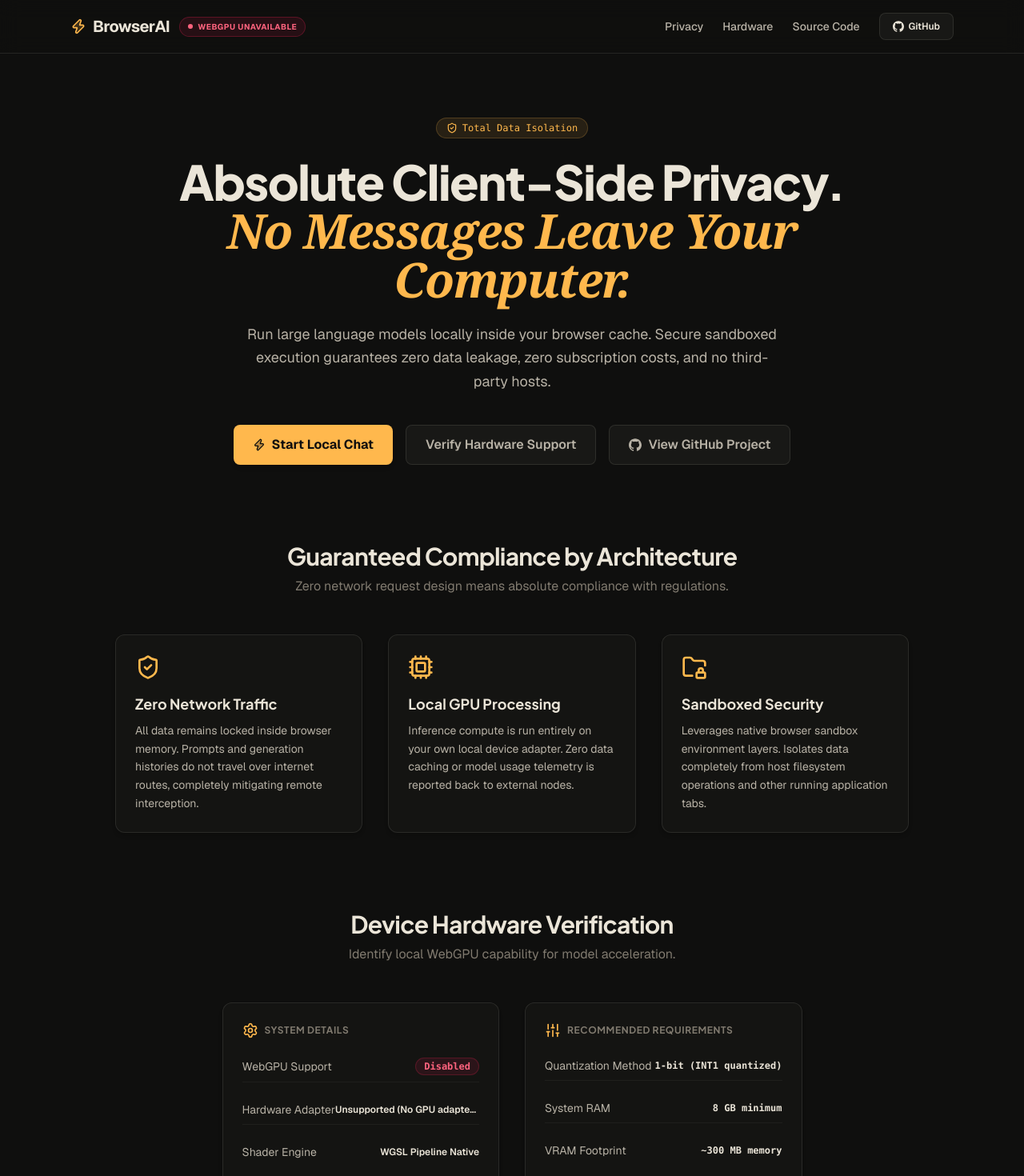
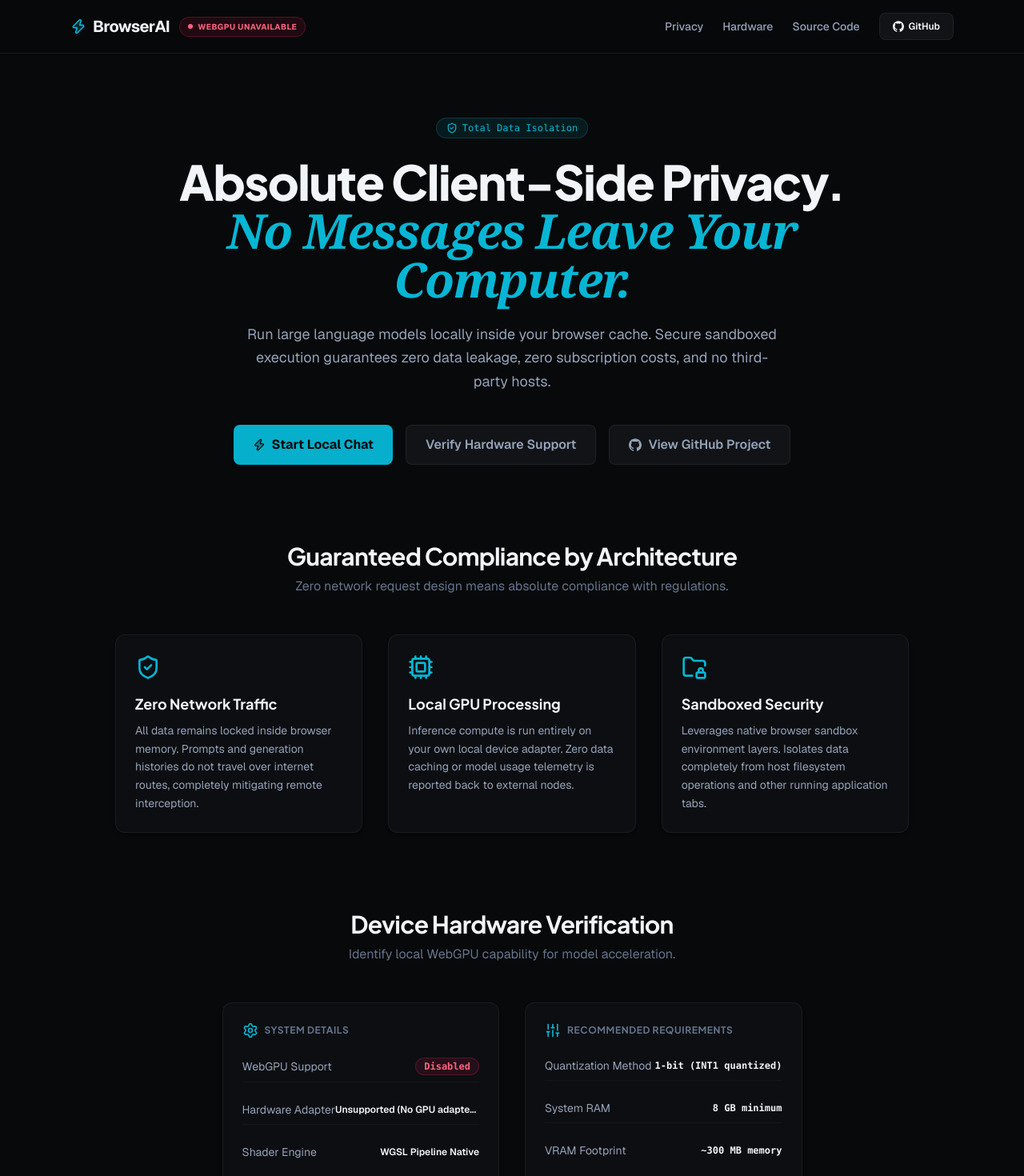
Before and after one commit to phaneesh29/browser_ai, a React (Vite) app: page / in a window 1280 px wide. Shown: the top 1470 px of the page at 80% size. Built offline with nearby package versions, Linux system fonts and the light colour scheme; what @streamdown/math would draw is missing.

Commit message:
design: remove Prism logo, implement Obsidian & Neon Cyan color scheme across pages, and add dual-ring progress loader

```diff
--- a/src/index.css
+++ b/src/index.css
@@ -3,27 +3,27 @@
 @import "tailwindcss";
 
 @theme {
-  --color-brand-blue: #2563eb;
-  --color-brand-indigo: #4f46e5;
-  --color-brand-slate: #0f172a;
+  --color-brand-cyan: #06b6d4;
+  --color-brand-blue: #3b82f6;
+  --color-brand-obsidian: #08090a;
 }
 
 :root {
-  --cream: #ebe5d8;
-  --cream-dim: #b8b2a6;
-  --muted: #807a6f;
-  --line: rgba(235, 229, 216, 0.1);
-  --line-2: rgba(235, 229, 216, 0.2);
-  --bg-dark: #0f0f0e;
-  --bg-card: #181816;
-  --bg-inner: #121211;
-  --prism-1: #ff7a5c;
-  --prism-2: #ffb84d;
-  --prism-6: #b67be8;
+  --cream: #f1f5f9;
+  --cream-dim: #94a3b8;
+  --muted: #64748b;
+  --line: rgba(255, 255, 255, 0.06);
+  --line-2: rgba(255, 255, 255, 0.12);
+  --bg-dark: #08090a;
+  --bg-card: #111317;
+  --bg-inner: #0d0e12;
+  --prism-1: #00f2fe;
+  --prism-2: #06b6d4;
+  --prism-6: #3b82f6;
 }
 
 body {
-  @apply bg-[#f8fafc] text-[#0f172a] antialiased;
+  @apply bg-[#08090a] text-[#f1f5f9] antialiased;
   font-family: 'Geist', system-ui, -apple-system, sans-serif;
   overflow-x: hidden;
 }
@@ -32,23 +32,22 @@ h1, h2, h3, h4 {
   font-family: 'Plus Jakarta Sans', system-ui, -apple-system, sans-serif;
 }
 
-/* Custom scrollbars for light theme */
+/* Custom scrollbars */
 ::-webkit-scrollbar {
   width: 8px;
   height: 8px;
 }
 ::-webkit-scrollbar-track {
-  background: #f1f5f9;
+  background: var(--bg-dark);
 }
 ::-webkit-scrollbar-thumb {
-  background: #cbd5e1;
+  background: var(--line-2);
   border-radius: 4px;
 }
 ::-webkit-scrollbar-thumb:hover {
-  background: #94a3b8;
+  background: var(--cream-dim);
 }
 
-/* Custom scrollbars for dark playground */
 .dark-playground ::-webkit-scrollbar-track {
   background: var(--bg-dark);
 }
--- a/src/pages/Home.tsx
+++ b/src/pages/Home.tsx
@@ -58,14 +58,14 @@ export default function Home() {
   }, [setPageTitle, setWebGpuStatus])
 
   return (
-    <div className="flex flex-col min-h-screen bg-[#0f0f0e] text-[#ebe5d8] selection:bg-[#ffb84d]/20 selection:text-[#ffb84d]">
+    <div className="flex flex-col min-h-screen bg-[#08090a] text-[#f1f5f9] selection:bg-[#06b6d4]/20 selection:text-[#06b6d4]">
 
       {/* 1. Header / Top Navigation */}
-      <header className="sticky top-0 z-50 backdrop-blur-md bg-[#0f0f0e]/80 border-b border-[rgba(235,229,216,0.1)]">
+      <header className="sticky top-0 z-50 backdrop-blur-md bg-[#08090a]/80 border-b border-[rgba(255,255,255,0.06)]">
         <nav className="max-w-6xl mx-auto px-6 py-4 flex items-center justify-between">
           <div className="flex items-center gap-3">
-            <span className="text-xl font-bold tracking-tight text-[#ebe5d8] flex items-center gap-2">
-              <Zap className="w-5 h-5 text-[#ffb84d] fill-[#ffb84d]/20" /> BrowserAI
+            <span className="text-xl font-bold tracking-tight text-[#f1f5f9] flex items-center gap-2">
+              <Zap className="w-5 h-5 text-[#06b6d4] fill-[#06b6d4]/20" /> BrowserAI
             </span>
             {webGpuSupported !== null && (
               <span className={`text-[10px] font-bold px-2.5 py-1 rounded-full flex items-center gap-1.5 uppercase tracking-wider border ${
@@ -79,14 +79,14 @@ export default function Home() {
             )}
           </div>
           <div className="flex items-center gap-6">
-            <a href="#privacy" className="text-sm font-medium text-[#b8b2a6] hover:text-[#ebe5d8] transition-colors">Privacy</a>
-            <a href="#diagnostics" className="text-sm font-medium text-[#b8b2a6] hover:text-[#ebe5d8] transition-colors">Hardware</a>
-            <a href="#opensource" className="text-sm font-medium text-[#b8b2a6] hover:text-[#ebe5d8] transition-colors">Source Code</a>
+            <a href="#privacy" className="text-sm font-medium text-[#94a3b8] hover:text-[#f1f5f9] transition-colors">Privacy</a>
+            <a href="#diagnostics" className="text-sm font-medium text-[#94a3b8] hover:text-[#f1f5f9] transition-colors">Hardware</a>
+            <a href="#opensource" className="text-sm font-medium text-[#94a3b8] hover:text-[#f1f5f9] transition-colors">Source Code</a>
             <a
               href={repoUrl}
               target="_blank"
               rel="noreferrer"
-              className="text-xs font-semibold px-4 py-2 bg-[#181816] hover:bg-[#1f1f1d] text-[#ebe5d8] border border-[rgba(235,229,216,0.1)] rounded-lg transition-colors flex items-center gap-1.5"
+              className="text-xs font-semibold px-4 py-2 bg-[#111317] hover:bg-[#1e293b]/50 text-[#f1f5f9] border border-[rgba(255,255,255,0.06)] rounded-lg transition-colors flex items-center gap-1.5"
             >
               <GithubIcon className="w-3.5 h-3.5" /> GitHub
             </a>
@@ -99,30 +99,30 @@ export default function Home() {
 
         {/* Hero Section */}
         <section className="text-center pt-8 max-w-4xl mx-auto px-4">
-          <div className="inline-flex items-center gap-1.5 px-3 py-1 rounded-full border border-[#ffb84d]/20 bg-[#ffb84d]/10 text-[#ffb84d] text-xs font-mono mb-6">
-            <ShieldCheck className="w-3.5 h-3.5 text-[#ffb84d]" />
+          <div className="inline-flex items-center gap-1.5 px-3 py-1 rounded-full border border-[#06b6d4]/20 bg-[#06b6d4]/10 text-[#06b6d4] text-xs font-mono mb-6">
+            <ShieldCheck className="w-3.5 h-3.5 text-[#06b6d4]" />
             Total Data Isolation
           </div>
 
-          <h1 className="text-4xl sm:text-6xl font-extrabold tracking-tight leading-none text-[#ebe5d8]">
+          <h1 className="text-4xl sm:text-6xl font-extrabold tracking-tight leading-none text-[#f1f5f9]">
             Absolute Client-Side Privacy. <br />
-            <span className="font-serif italic text-[#ffb84d]">No Messages Leave Your Computer.</span>
+            <span className="font-serif italic text-[#06b6d4]">No Messages Leave Your Computer.</span>
           </h1>
 
-          <p className="mt-6 text-[#b8b2a6] text-base sm:text-lg max-w-2xl mx-auto leading-relaxed">
+          <p className="mt-6 text-[#94a3b8] text-base sm:text-lg max-w-2xl mx-auto leading-relaxed">
             Run large language models locally inside your browser cache. Secure sandboxed execution guarantees zero data leakage, zero subscription costs, and no third-party hosts.
           </p>
 
           <div className="mt-10 flex flex-col sm:flex-row gap-4 justify-center">
             <Link
               to="/chat"
-              className="px-6 py-3 bg-[#ffb84d] hover:bg-[#ffa726] text-[#0f0f0e] font-bold rounded-lg transition-all shadow-md hover:shadow-lg flex items-center justify-center gap-2 cursor-pointer"
+              className="px-6 py-3 bg-[#06b6d4] hover:bg-[#0891b2] text-[#08090a] font-bold rounded-lg transition-all shadow-md hover:shadow-lg flex items-center justify-center gap-2 cursor-pointer animate-pulse"
             >
-              <Zap className="w-4 h-4 fill-[#0f0f0e]/25" /> Start Local Chat
+              <Zap className="w-4 h-4 fill-[#08090a]/25" /> Start Local Chat
             </Link>
             <a
               href="#diagnostics"
-              className="px-6 py-3 bg-[#181816] border border-[rgba(235,229,216,0.1)] hover:bg-[#1f1f1d] text-[#b8b2a6] hover:text-[#ebe5d8] font-semibold rounded-lg transition-all flex items-center justify-center gap-2"
+              className="px-6 py-3 bg-[#111317] border border-[rgba(255,255,255,0.06)] hover:bg-[#1e293b]/50 text-[#94a3b8] hover:text-[#f1f5f9] font-semibold rounded-lg transition-all flex items-center justify-center gap-2"
             >
               Verify Hardware Support
             </a>
@@ -130,9 +130,9 @@ export default function Home() {
               href={repoUrl}
               target="_blank"
               rel="noreferrer"
-              className="px-6 py-3 bg-[#181816] border border-[rgba(235,229,216,0.1)] hover:bg-[#1f1f1d] text-[#b8b2a6] hover:text-[#ebe5d8] font-semibold rounded-lg transition-all flex items-center justify-center gap-2"
+              className="px-6 py-3 bg-[#111317] border border-[rgba(255,255,255,0.06)] hover:bg-[#1e293b]/50 text-[#94a3b8] hover:text-[#f1f5f9] font-semibold rounded-lg transition-all flex items-center justify-center gap-2"
             >
-              <GithubIcon className="w-4 h-4 text-[#b8b2a6] group-hover:text-[#ebe5d8]" /> View GitHub Project
+              <GithubIcon className="w-4 h-4 text-[#94a3b8] group-hover:text-[#f1f5f9]" /> View GitHub Project
             </a>
           </div>
         </section>
@@ -140,31 +140,31 @@ export default function Home() {
         {/* Privacy & Compliance Section */}
         <section id="privacy" className="max-w-5xl mx-auto px-4 scroll-mt-24">
           <div className="text-center mb-12">
-            <h2 className="text-2xl sm:text-3xl font-bold tracking-tight text-[#ebe5d8]">Guaranteed Compliance by Architecture</h2>
-            <p className="text-[#807a6f] mt-2">Zero network request design means absolute compliance with regulations.</p>
+            <h2 className="text-2xl sm:text-3xl font-bold tracking-tight text-[#f1f5f9]">Guaranteed Compliance by Architecture</h2>
+            <p className="text-[#64748b] mt-2">Zero network request design means absolute compliance with regulations.</p>
           </div>
 
           <div className="grid grid-cols-1 md:grid-cols-3 gap-8">
-            <div className="bg-[#181816]/60 border border-[rgba(235,229,216,0.1)] rounded-xl p-6 shadow-md hover:border-[rgba(235,229,216,0.2)] transition-all">
-              <ShieldCheck className="w-8 h-8 text-[#ffb84d] mb-4" />
-              <h3 className="text-lg font-bold text-[#ebe5d8] mb-2">Zero Network Traffic</h3>
-              <p className="text-sm text-[#b8b2a6] leading-relaxed">
+            <div className="bg-[#111317]/60 border border-[rgba(255,255,255,0.06)] rounded-xl p-6 shadow-md hover:border-[rgba(255,255,255,0.12)] transition-all">
+              <ShieldCheck className="w-8 h-8 text-[#06b6d4] mb-4" />
+              <h3 className="text-lg font-bold text-[#f1f5f9] mb-2">Zero Network Traffic</h3>
+              <p className="text-sm text-[#94a3b8] leading-relaxed">
                 All data remains locked inside browser memory. Prompts and generation histories do not travel over internet routes, completely mitigating remote interception.
               </p>
             </div>
 
-            <div className="bg-[#181816]/60 border border-[rgba(235,229,216,0.1)] rounded-xl p-6 shadow-md hover:border-[rgba(235,229,216,0.2)] transition-all">
-              <Cpu className="w-8 h-8 text-[#ffb84d] mb-4" />
-              <h3 className="text-lg font-bold text-[#ebe5d8] mb-2">Local GPU Processing</h3>
-              <p className="text-sm text-[#b8b2a6] leading-relaxed">
+            <div className="bg-[#111317]/60 border border-[rgba(255,255,255,0.06)] rounded-xl p-6 shadow-md hover:border-[rgba(255,255,255,0.12)] transition-all">
+              <Cpu className="w-8 h-8 text-[#06b6d4] mb-4" />
+              <h3 className="text-lg font-bold text-[#f1f5f9] mb-2">Local GPU Processing</h3>
+              <p className="text-sm text-[#94a3b8] leading-relaxed">
                 Inference compute is run entirely on your own local device adapter. Zero data caching or model usage telemetry is reported back to external nodes.
               </p>
             </div>
 
-            <div className="bg-[#181816]/60 border border-[rgba(235,229,216,0.1)] rounded-xl p-6 shadow-md hover:border-[rgba(235,229,216,0.2)] transition-all">
-              <FolderLock className="w-8 h-8 text-[#ffb84d] mb-4" />
-              <h3 className="text-lg font-bold text-[#ebe5d8] mb-2">Sandboxed Security</h3>
-              <p className="text-sm text-[#b8b2a6] leading-relaxed">
+            <div className="bg-[#111317]/60 border border-[rgba(255,255,255,0.06)] rounded-xl p-6 shadow-md hover:border-[rgba(255,255,255,0.12)] transition-all">
+              <FolderLock className="w-8 h-8 text-[#06b6d4] mb-4" />
+              <h3 className="text-lg font-bold text-[#f1f5f9] mb-2">Sandboxed Security</h3>
+              <p className="text-sm text-[#94a3b8] leading-relaxed">
                 Leverages native browser sandbox environment layers. Isolates data completely from host filesystem operations and other running application tabs.
               </p>
             </div>
@@ -174,57 +174,57 @@ export default function Home() {
         {/* Compatibility Diagnostics */}
         <section id="diagnostics" className="max-w-5xl mx-auto px-4 scroll-mt-24">
           <div className="text-center mb-12">
-            <h2 className="text-2xl sm:text-3xl font-bold tracking-tight text-[#ebe5d8]">Device Hardware Verification</h2>
-            <p className="text-[#807a6f] mt-2">Identify local WebGPU capability for model acceleration.</p>
+            <h2 className="text-2xl sm:text-3xl font-bold tracking-tight text-[#f1f5f9]">Device Hardware Verification</h2>
+            <p className="text-[#64748b] mt-2">Identify local WebGPU capability for model acceleration.</p>
           </div>
 
           <div className="grid grid-cols-1 md:grid-cols-2 gap-8 max-w-4xl mx-auto">
             {/* Diagnostic Status Card */}
-            <div className="bg-[#181816]/60 border border-[rgba(235,229,216,0.1)] rounded-xl p-6 shadow-md">
+            <div className="bg-[#111317]/60 border border-[rgba(255,255,255,0.06)] rounded-xl p-6 shadow-md">
               <div className="flex items-center gap-2 mb-4">
-                <Settings className="w-5 h-5 text-[#ffb84d]" />
-                <h3 className="text-xs font-mono font-bold text-[#807a6f] uppercase tracking-wider">System Details</h3>
+                <Settings className="w-5 h-5 text-[#06b6d4]" />
+                <h3 className="text-xs font-mono font-bold text-[#64748b] uppercase tracking-wider">System Details</h3>
               </div>
               <div className="space-y-4">
-                <div className="flex justify-between items-center py-2 border-b border-[rgba(235,229,216,0.05)]">
-                  <span className="text-[#b8b2a6] text-sm">WebGPU Support</span>
+                <div className="flex justify-between items-center py-2 border-b border-[rgba(255,255,255,0.03)]">
+                  <span className="text-[#94a3b8] text-sm">WebGPU Support</span>
                   <span className={`text-xs font-mono font-semibold px-2.5 py-0.5 rounded-full ${
                     webGpuSupported ? 'bg-emerald-500/10 text-emerald-400 border border-emerald-500/20' : 'bg-rose-500/10 text-rose-400 border border-rose-500/20'
                   }`}>
                     {webGpuSupported ? 'Enabled' : 'Disabled'}
                   </span>
                 </div>
-                <div className="flex justify-between items-center py-2 border-b border-[rgba(235,229,216,0.05)]">
-                  <span className="text-[#b8b2a6] text-sm">Hardware Adapter</span>
-                  <span className="text-xs font-semibold text-[#ebe5d8] max-w-[180px] truncate" title={gpuName}>
+                <div className="flex justify-between items-center py-2 border-b border-[rgba(255,255,255,0.03)]">
+                  <span className="text-[#94a3b8] text-sm">Hardware Adapter</span>
+                  <span className="text-xs font-semibold text-[#f1f5f9] max-w-[180px] truncate" title={gpuName}>
                     {gpuName}
                   </span>
                 </div>
                 <div className="flex justify-between items-center py-2">
-                  <span className="text-[#b8b2a6] text-sm">Shader Engine</span>
-                  <span className="text-xs font-semibold text-[#ebe5d8]">WGSL Pipeline Native</span>
+                  <span className="text-[#94a3b8] text-sm">Shader Engine</span>
+                  <span className="text-xs font-semibold text-[#f1f5f9]">WGSL Pipeline Native</span>
                 </div>
               </div>
             </div>
 
             {/* Spec Card */}
-            <div className="bg-[#181816]/60 border border-[rgba(235,229,216,0.1)] rounded-xl p-6 shadow-md">
+            <div className="bg-[#111317]/60 border border-[rgba(255,255,255,0.06)] rounded-xl p-6 shadow-md">
               <div className="flex items-center gap-2 mb-4">
-                <Sliders className="w-5 h-5 text-[#ffb84d]" />
-                <h3 className="text-xs font-mono font-bold text-[#807a6f] uppercase tracking-wider">Recommended Requirements</h3>
+                <Sliders className="w-5 h-5 text-[#06b6d4]" />
+                <h3 className="text-xs font-mono font-bold text-[#64748b] uppercase tracking-wider">Recommended Requirements</h3>
               </div>
               <div className="space-y-4">
-                <div className="flex justify-between items-center py-2 border-b border-[rgba(235,229,216,0.05)]">
-                  <span className="text-[#b8b2a6] text-sm">Quantization Method</span>
-                  <span className="text-xs font-mono font-semibold text-[#ebe5d8]">1-bit (INT1 quantized)</span>
+                <div className="flex justify-between items-center py-2 border-b border-[rgba(255,255,255,0.03)]">
+                  <span className="text-[#94a3b8] text-sm">Quantization Method</span>
+                  <span className="text-xs font-mono font-semibold text-[#f1f5f9]">1-bit (INT1 quantized)</span>
                 </div>
-                <div className="flex justify-between items-center py-2 border-b border-[rgba(235,229,216,0.05)]">
-                  <span className="text-[#b8b2a6] text-sm">System RAM</span>
-                  <span className="text-xs font-mono font-semibold text-[#ebe5d8]">8 GB minimum</span>
+                <div className="flex justify-between items-center py-2 border-b border-[rgba(255,255,255,0.03)]">
+                  <span className="text-[#94a3b8] text-sm">System RAM</span>
+                  <span className="text-xs font-mono font-semibold text-[#f1f5f9]">8 GB minimum</span>
                 </div>
                 <div className="flex justify-between items-center py-2">
-                  <span className="text-[#b8b2a6] text-sm">VRAM Footprint</span>
-                  <span className="text-xs font-mono font-semibold text-[#ebe5d8]">~300 MB memory</span>
+                  <span className="text-[#94a3b8] text-sm">VRAM Footprint</span>
+                  <span className="text-xs font-mono font-semibold text-[#f1f5f9]">~300 MB memory</span>
                 </div>
               </div>
             </div>
@@ -233,10 +233,10 @@ export default function Home() {
 
         {/* Open Source Contribution Section */}
         <section id="opensource" className="max-w-4xl mx-auto px-4 scroll-mt-24 text-center">
-          <div className="bg-[#181816]/60 border border-[rgba(235,229,216,0.1)] rounded-2xl p-8 shadow-md max-w-3xl mx-auto">
-            <Code2 className="w-8 h-8 text-[#ffb84d] mx-auto mb-4" />
-            <h2 className="text-2xl sm:text-3xl font-bold tracking-tight text-[#ebe5d8]">100% Open Source</h2>
-            <p className="text-[#b8b2a6] mt-2 max-w-xl mx-auto leading-relaxed">
+          <div className="bg-[#111317]/60 border border-[rgba(255,255,255,0.06)] rounded-2xl p-8 shadow-md max-w-3xl mx-auto">
+            <Code2 className="w-8 h-8 text-[#06b6d4] mx-auto mb-4" />
+            <h2 className="text-2xl sm:text-3xl font-bold tracking-tight text-[#f1f5f9]">100% Open Source</h2>
+            <p className="text-[#94a3b8] mt-2 max-w-xl mx-auto leading-relaxed">
               We believe in public auditability. Inspect our codebase, contribute logic, and review local data confinement strategies directly on our GitHub repository.
             </p>
             <div className="mt-8">
@@ -244,7 +244,7 @@ export default function Home() {
                 href={repoUrl}
                 target="_blank"
                 rel="noreferrer"
-                className="inline-flex items-center gap-2 px-6 py-3 bg-[#ffb84d] hover:bg-[#ffa726] text-[#0f0f0e] font-bold rounded-lg transition-all shadow-sm"
+                className="inline-flex items-center gap-2 px-6 py-3 bg-[#06b6d4] hover:bg-[#0891b2] text-[#08090a] font-bold rounded-lg transition-all shadow-sm"
               >
                 <GithubIcon className="w-4 h-4" /> Browse Code on GitHub
               </a>
@@ -255,11 +255,11 @@ export default function Home() {
       </main>
 
       {/* 3. Footer */}
-      <footer className="border-t border-[rgba(235,229,216,0.1)] py-8 bg-[#0f0f0e] text-center text-xs text-[#807a6f] w-full mt-auto">
+      <footer className="border-t border-[rgba(255,255,255,0.06)] py-8 bg-[#08090a] text-center text-xs text-[#64748b] w-full mt-auto">
         <div className="flex justify-center gap-6 mb-4">
-          <a href="#privacy" className="hover:text-[#ebe5d8] transition-colors">Privacy Policy</a>
-          <a href="#diagnostics" className="hover:text-[#ebe5d8] transition-colors">Hardware compatibility</a>
-          <a href="#opensource" className="hover:text-[#ebe5d8] transition-colors">Source Code</a>
+          <a href="#privacy" className="hover:text-[#f1f5f9] transition-colors">Privacy Policy</a>
+          <a href="#diagnostics" className="hover:text-[#f1f5f9] transition-colors">Hardware compatibility</a>
+          <a href="#opensource" className="hover:text-[#f1f5f9] transition-colors">Source Code</a>
         </div>
         <p>© 2026 BrowserAI Technologies, Inc. All rights reserved.</p>
       </footer>
```
Also changed, not shown: src/pages/Chat.tsx (+47 -50 lines).
